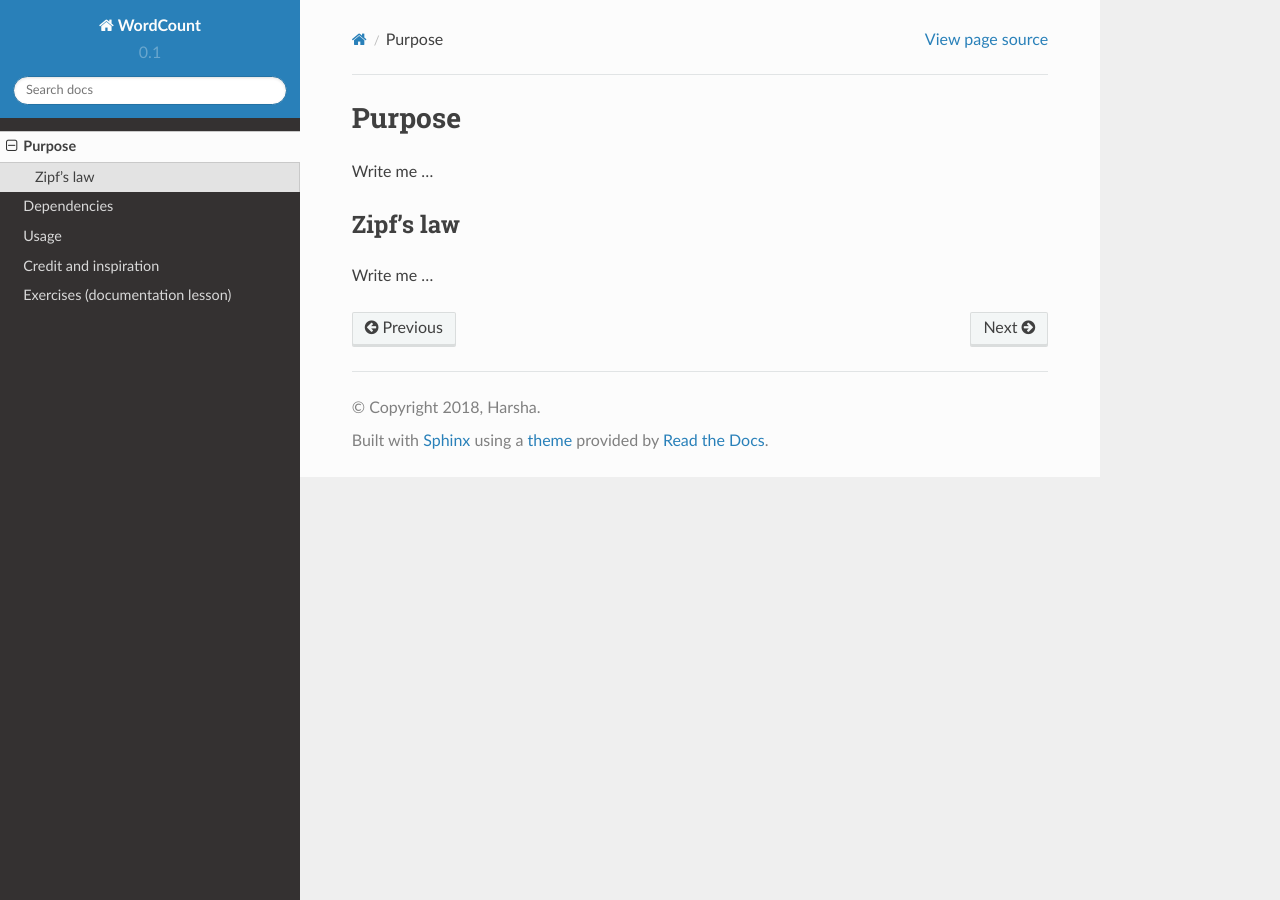
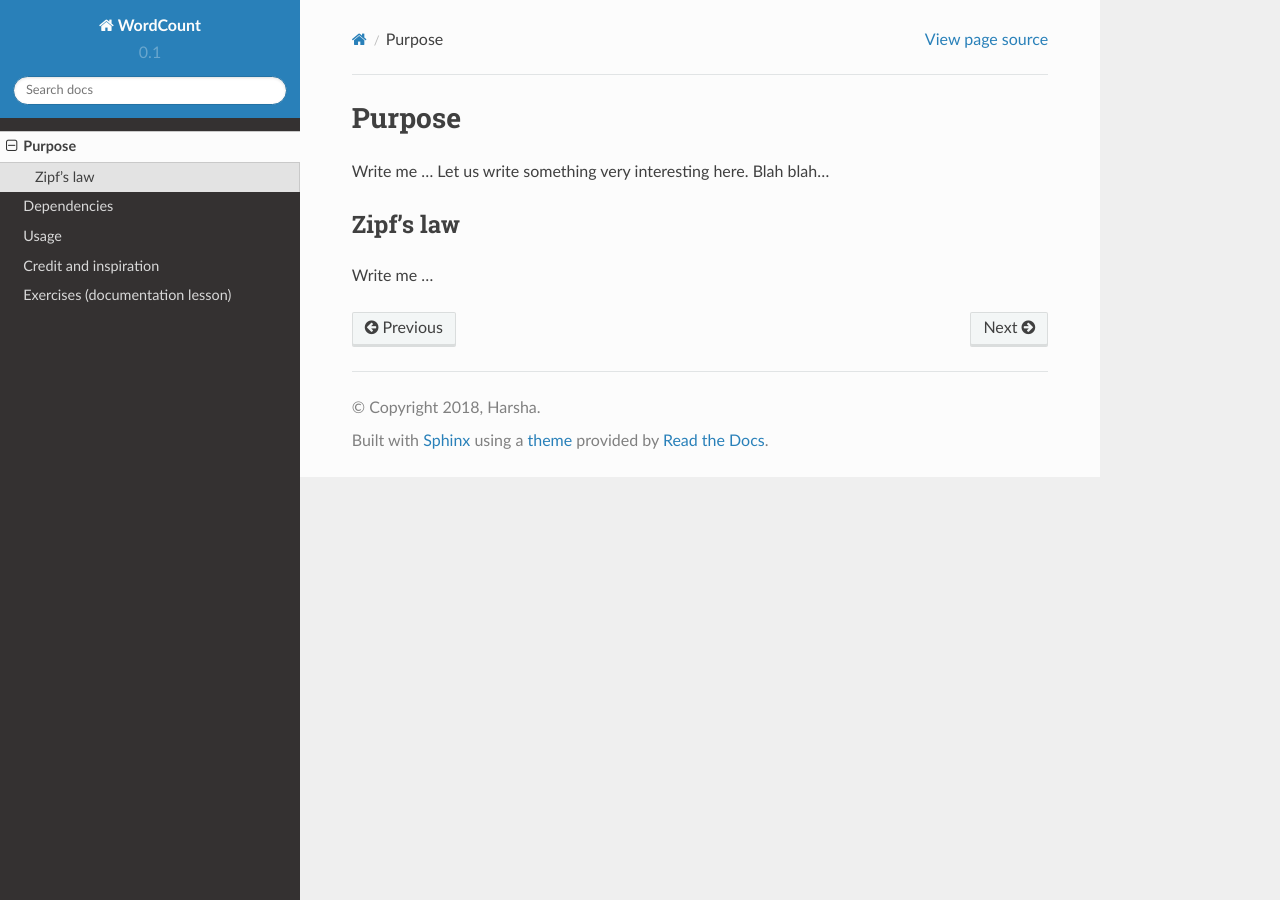
Before and after one commit to MozsiKiss/word-count-docexercise, a Sphinx documentation site: the page built from doc/purpose.rst, in a window 1280 px wide. Built offline with Sphinx 7.4.7 and the Read the Docs theme 2.0.0, drawn with Linux system fonts in a browser that asks for light colours.

Commit message:
Update purpose.rst

```diff
--- a/doc/purpose.rst
+++ b/doc/purpose.rst
@@ -3,7 +3,8 @@
 Purpose
 =======
 
-Write me ...
+Write me ... Let us write something very interesting here.
+Blah blah...
 
 
 Zipf's law
```
